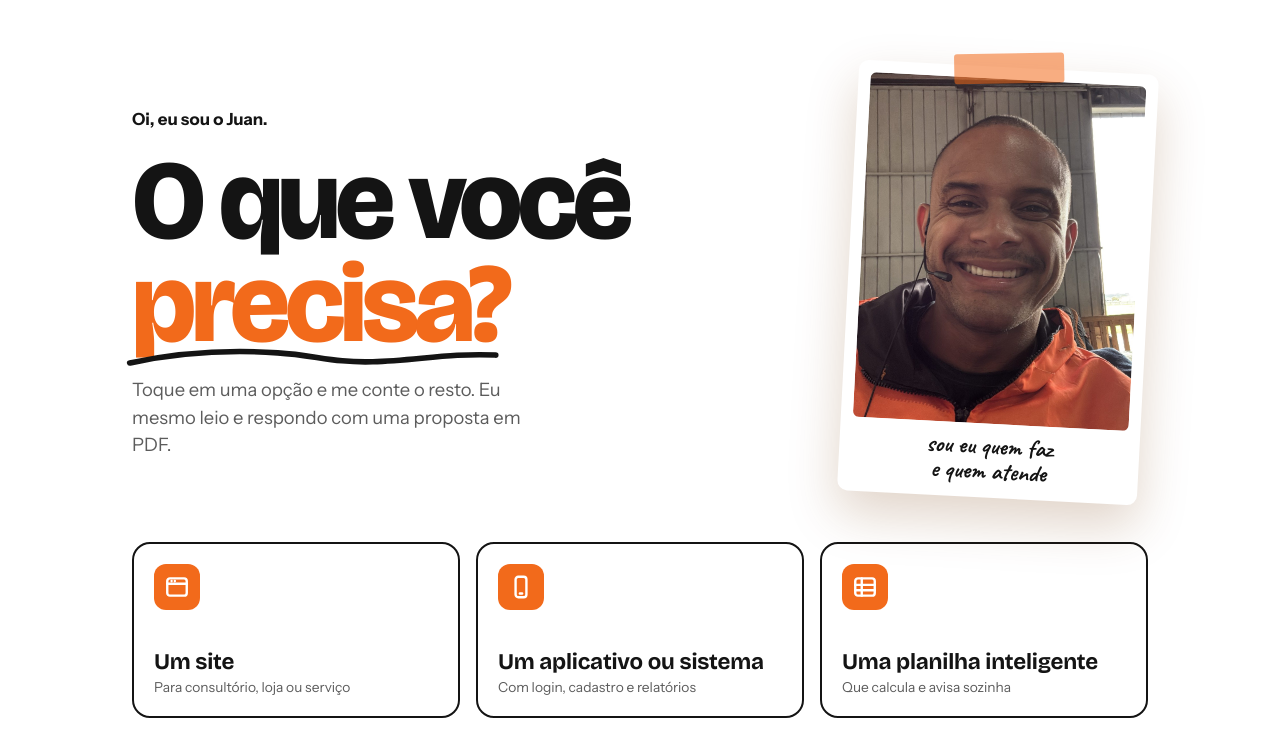
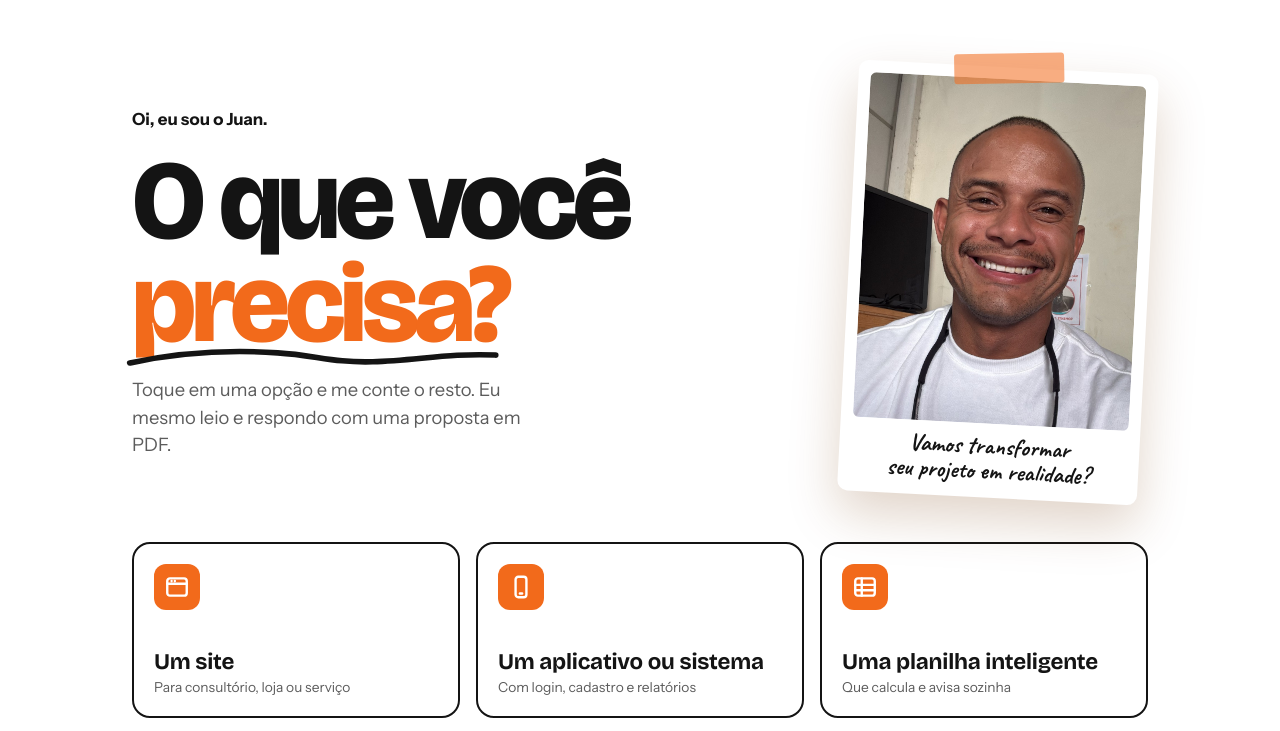
Before and after one commit to JuanIan7/portfolio, a plain HTML site: page index.html in a window 1280 px wide. Shown: the part 69-800 px from the top of the page. Drawn offline with nearby package versions, Linux system fonts and the light colour scheme.

Commit message:
Portfólio: foto C na abertura com a frase escolhida pelo Juan
Co-Authored-By: Claude Fable 5.2 <noreply@anthropic.com>

```diff
--- a/assets/estilo.css
+++ b/assets/estilo.css
@@ -269,3 +269,9 @@ label.rot small, legend small { font-weight: 500; color: var(--cinza); }
 .secao .abre p.nota-mao { font-size: 1.7rem; margin-top: 16px; }
 .carta p.assina, .bilhete p.assina { font-family: var(--mao); font-size: 2.7rem; line-height: 1; color: var(--preto); margin-top: 20px; }
 .pedido .abre p.oi { color: var(--preto); margin-top: 0; }
+
+/* Frase escolhida pelo Juan (20/11/2026). No celular vai ao lado do rosto; em tela larga vai na legenda da foto. */
+.frase-mao { display: block; font-family: var(--mao); font-style: normal; font-weight: 700; font-size: 1.5rem; line-height: 1.05; color: var(--laranja-escuro); margin-top: 3px; }
+.abertura .oi { align-items: center; }
+.abertura .oi img { width: 68px; height: 68px; flex: none; }
+@media (min-width: 900px) { .abertura .frase-mao { display: none; } }
--- a/index.html
+++ b/index.html
@@ -38,13 +38,13 @@
     <div class="dentro">
       <div class="abre-topo">
         <div>
-          <p class="oi"><img src="assets/fotos/juan-rosto.jpg" alt="" width="56" height="56"><span>Oi, eu sou o Juan.</span></p>
+          <p class="oi"><img src="assets/fotos/juan-rosto.jpg" alt="" width="56" height="56"><span>Oi, eu sou o Juan.<em class="frase-mao">Vamos transformar seu projeto em realidade?</em></span></p>
           <h1>O que você <span class="rabisco">precisa?<svg viewBox="0 0 300 26" preserveAspectRatio="none" aria-hidden="true"><path d="M4 16c38-9 78-12 118-9 30 2 44 9 76 8 34-1 62-8 98-6"/></svg></span></h1>
           <p class="apoio">Toque em uma opção e me conte o resto. Eu mesmo leio e respondo com uma proposta em PDF.</p>
         </div>
         <figure class="retrato">
-          <img src="assets/fotos/juan-hangar.jpg" alt="Juan sorrindo, de jaqueta laranja" width="1040" height="1300">
-          <figcaption>sou eu quem faz<br>e quem atende</figcaption>
+          <img src="assets/fotos/juan-retrato.jpg" alt="Juan sorrindo, de camiseta branca" width="1040" height="1300">
+          <figcaption>Vamos transformar<br>seu projeto em realidade?</figcaption>
         </figure>
       </div>
       <ul class="escolhas">
```
Also changed, not shown: assets/fotos/juan-hangar.jpg (deleted), assets/fotos/juan-retrato.jpg (added), assets/fotos/juan-rosto.jpg.
